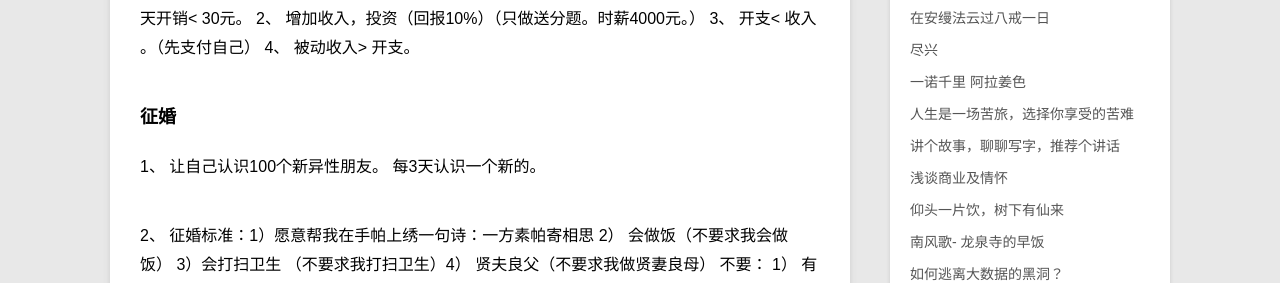
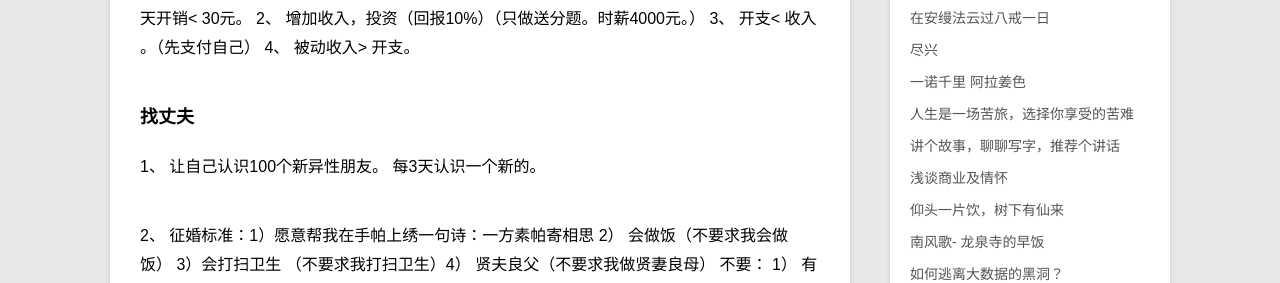
Before and after one commit to violettianjie/violettianjie.github.io, a Jekyll site: the page built from _posts/blog/2017-09-03-now.md, in a window 1280 px wide and 900 px high, scrolled down 678 px. Shown: the part 153-436 px from the top of the window. Built offline with Jekyll 4.4.1, drawn with Linux system fonts in a browser that asks for light colours; comment, search, counter and statistics services are not loaded.

Commit message:
Update 2017-09-03-now.md

```diff
--- a/_posts/blog/2017-09-03-now.md
+++ b/_posts/blog/2017-09-03-now.md
@@ -28,7 +28,7 @@ category: blog
 3、 开支< 收入 。（先支付自己）
 4、 被动收入> 开支。
 
-### 征婚
+### 找丈夫
 
 1、 让自己认识100个新异性朋友。  每3天认识一个新的。
 
```
